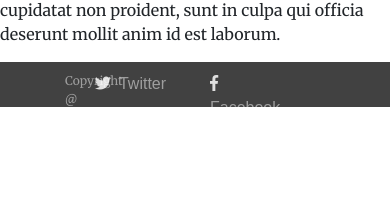
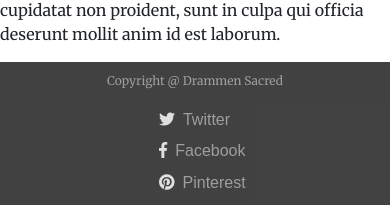
Before and after one commit to SondreBerntsen/webprosjekt3, a React (Create React App) app in the folder react-app/: page /arrangement/1 in a window 390 px wide. Shown: the part 911-1116 px from the top of the page. Before the commit the page ends 1087 px from the top, so only its background shows below. Built offline with nearby package versions, Linux system fonts and the light colour scheme; a web font is replaced by a local one.

Commit message:
footer component mobile friendly

```diff
--- a/react-app/src/components/Footer.js
+++ b/react-app/src/components/Footer.js
@@ -27,7 +27,7 @@ class Footer extends Component {
     const { socialMedias } = this.state;
     const socialMediaList = socialMedias.map(media => {
       return (
-        <div className="social-media col" key={media.name}>
+        <div className="social-media col-sm-12 col-md-3" key={media.name}>
           <a href={media.link}>
             <i className={media.icon} />
             <p>{media.name}</p>
@@ -38,10 +38,12 @@ class Footer extends Component {
     // returning the templates sequentially
     return (
       <footer className="footer row">
-        <div className="col-2">
+        <div className="col-md-4 col-sm-12">
           <p className="copyright">Copyright @ Drammen Sacred</p>
         </div>
-        <div className="col-8 offset-1 row">{socialMediaList}</div>
+        <div className="col-sm-12 col-md-6 mr-md-2">
+          <div className="row">{socialMediaList}</div>
+        </div>
       </footer>
     );
   }
--- a/react-app/src/styles/footer.css
+++ b/react-app/src/styles/footer.css
@@ -1,5 +1,5 @@
 footer {
-  height: 45px;
+  /*height: 45px;*/
   bottom: 0;
   position: static;
   background-color: #060606c2;
@@ -13,6 +13,7 @@ footer {
 .footer p {
   display: inline-block;
   color: #ffffff7d;
+  margin-bottom: 0;
 }
 
 .footer i {
@@ -32,3 +33,16 @@ p.copyright {
 .social-media p:hover {
   color: white;
 }
+
+@media only screen and (max-width: 768px) {
+  /* For mobile phones: */
+  .social-media {
+    padding: 1% 0% 1% 40%;
+  }
+  p.copyright {
+    margin-bottom: 15px;
+    text-align: center;
+    display: block;
+    padding-left: 0px;
+  }
+}
```
